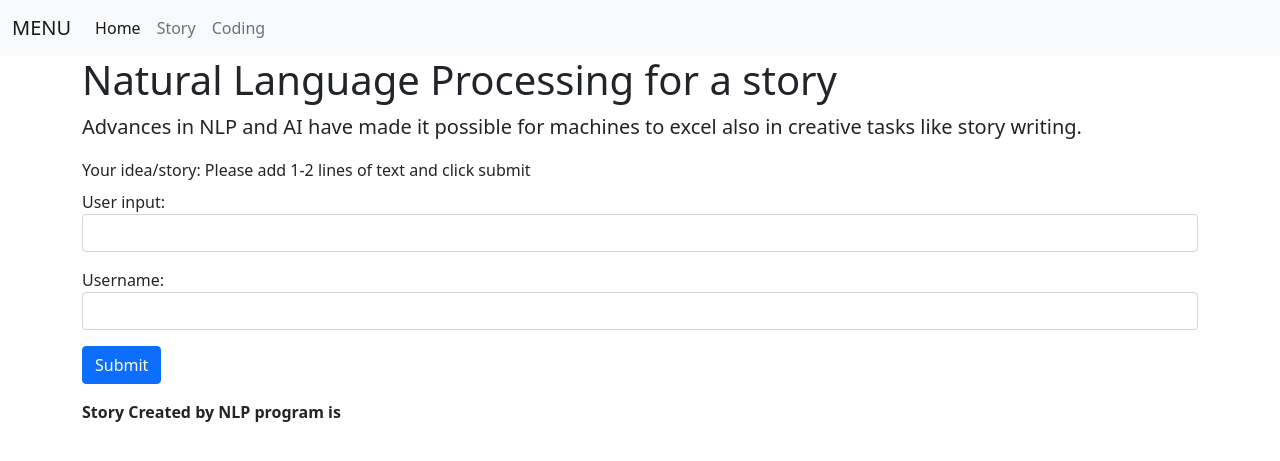
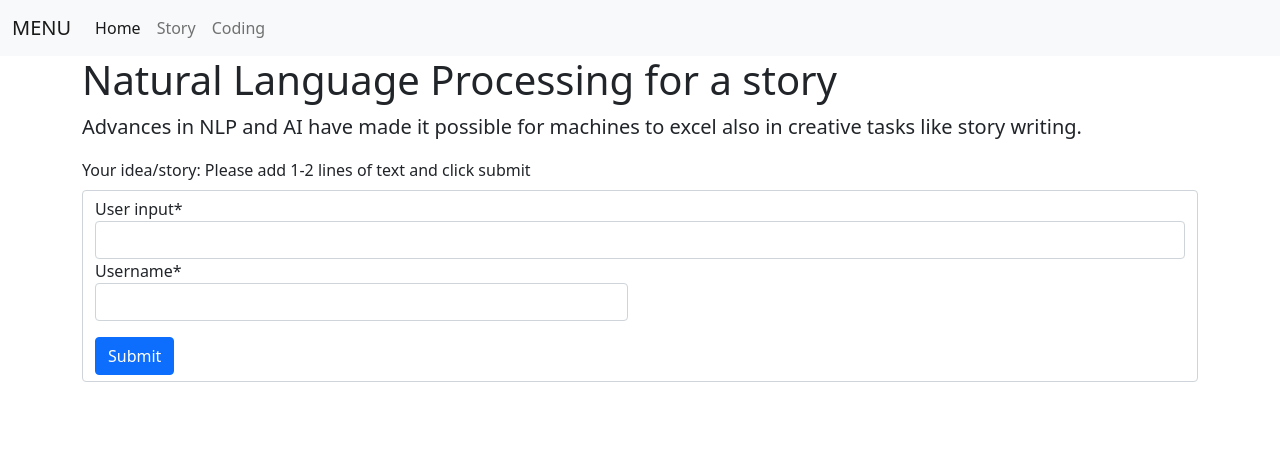
Before and after one commit to sachink2010/DjangoTrial, a Django app: page /story/story/ in a window 1280 px wide. Shown: the top 461 px of the page. Run offline with Django 3.2, Linux system fonts and the light colour scheme; some libraries are stand-ins or nearby versions.

Commit message:
multiple updates

```diff
--- a/requirements.txt
+++ b/requirements.txt
@@ -2,3 +2,4 @@
 whitenoise
 psycopg2-binary
 requests
+django-crispy-forms
--- a/storefront/settings.py
+++ b/storefront/settings.py
@@ -41,8 +41,10 @@
     #'django.contrib.sessions.models.Session',
     'playground',
     'story',
+    'crispy_forms',
     #'debug_toolbar',
 ]
+CRISPY_TEMPLATE_PACK='bootstrap4'
 STATIC_URL = '/static/'
 
 MIDDLEWARE = [
--- a/story/templates/story.html
+++ b/story/templates/story.html
@@ -1,7 +1,9 @@
 <html>
 
 <body>
-    {%extends 'base.html'%} {%block content%}
+    {%extends 'base.html'%}
+    {% load crispy_forms_tags %}
+    {%block content%}
 
     <h1>Natural Language Processing for a story</h1>
     <p class="lead">
@@ -9,28 +11,56 @@
         creative tasks like story writing.
     </p>
 
-
-
-
     <label for="basic-url" class="form-label">Your idea/story: Please add 1-2 lines of text and click submit</label>
 
+    <form action="" method="POST">
+        {% csrf_token %}
+
+        <div class="form-control container">
+            <div class="row">
+                <div class="form-group col-md-12">
+                    {{form.user_input|as_crispy_field}}
+                </div>
+            </div>
+            <div class="row">
+                <div class="form-group col-md-6">
+                    {{form.username|as_crispy_field}}
+                </div>
+            </div>
+            <div class="row g-3">
+
+                <div class="mb-3">
+                    <!--<button type="submit" class="btn btn-primary">Submit</button>-->
+                </div>
+            </div>
+            <div class="row g-3">
+
+            <div class="col-12">
+                <button type="submit" class="btn btn-primary">Submit</button>
+              </div>
+            </div>
+
+        </div>
+
+    </form>
+
+    <!--
     <div class='form-group'>
         <form action="" method="POST">
             {% csrf_token %}
-            {{form.as_p}}
-
+            {{form|crispy}}
             <button type="submit" class="btn btn-primary">Submit</button>
 
             </tr>
             </table>
         </form>
     </div>
-
-
+-->
+    {% if response_text%}
     <p><b>Story Created by NLP program is</b></p>
 
     </p>{{response_text}} </p>
-
+    {% endif%}
 
 
     {% endblock %}
--- a/story/views.py
+++ b/story/views.py
@@ -14,6 +14,7 @@
 
 # Create your views here.
 #https://www.youtube.com/watch?v=eLT2W7nnE28
+#https://www.youtube.com/watch?v=iySjsCPgTPg
 
 def intro(request):
     return render(request,'intro.html',{'name':'Sachin'})
--- a/templates/base.html
+++ b/templates/base.html
@@ -5,6 +5,9 @@
   <!-- Required meta tags -->
   <meta charset="utf-8" />
   <meta name="viewport" content="width=device-width, initial-scale=1" />
+  <!-- What is a CDN in HTML?
+  A content delivery network (CDN) refers to a geographically distributed group of servers which work together to provide fast delivery of Internet content. A CDN allows for the quick transfer of assets needed for loading Internet content including HTML pages, javascript files, stylesheets, images, and videos.
+  -->
 
   <!-- Bootstrap CSS -->
   <link href="https://cdn.jsdelivr.net/npm/bootstrap@5.1.1/dist/css/bootstrap.min.css" rel="stylesheet"
```
